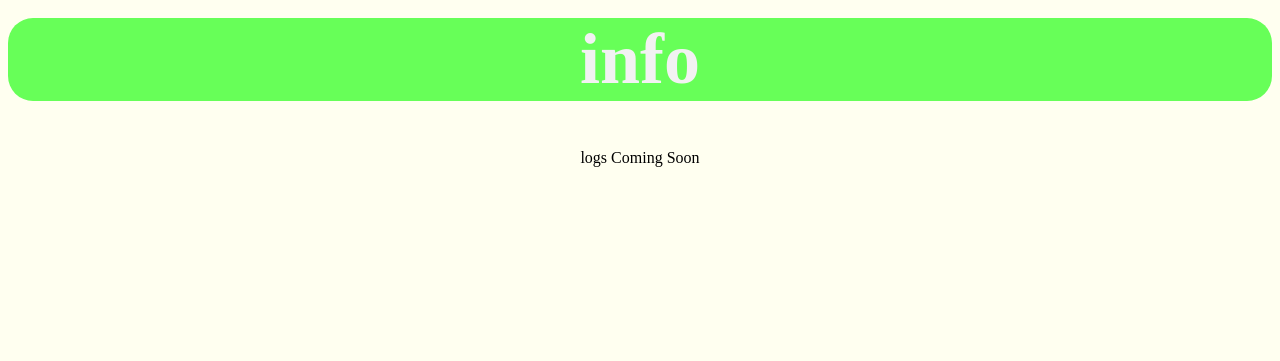
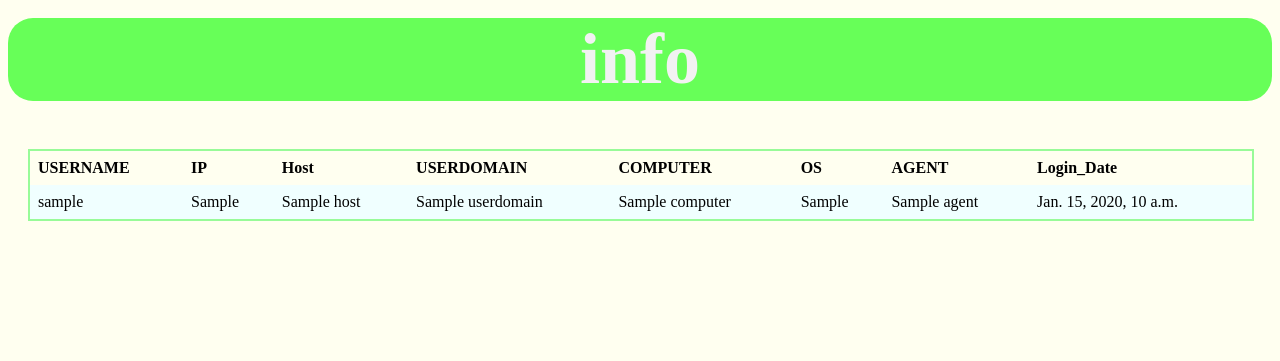
Before and after one commit to YazidEl7/Info_Project, a Django app: template HelpSelf/HelpInfo/templates/HelpInfo/logs.html in a window 1280 px wide. Shown: the top 361 px of the page. Run offline with Django 3.2, Linux system fonts and the light colour scheme; the template is opened without the code that fills it: most values are stand-ins (such as "Sample title", 1, 10 or a date in 2020); some web fonts are replaced.

Commit message:
Updating_Still_Ongoing

```diff
--- a/HelpSelf/HelpInfo/Dynamic/logged_users.json
+++ /dev/null
@@ -1,2 +0,0 @@
-{
-}
--- /dev/null
+++ b/HelpSelf/HelpInfo/static/Dynamic/logged_users.json
@@ -0,0 +1,2 @@
+[
+]
--- a/HelpSelf/HelpInfo/static/HelpInfo/as.js
+++ /dev/null
@@ -1,4 +0,0 @@
-
-document.getElementById("connection").onclick = function (){
-console.log("hello");
-};
--- a/HelpSelf/HelpInfo/static/HelpInfo/main.css
+++ b/HelpSelf/HelpInfo/static/HelpInfo/main.css
@@ -22,7 +22,7 @@ hr.new2 {
 }
 table.data {
   border-radius: 10px;
-  /* border-collapse: collapse; */
+  border-collapse: collapse;
   width: 97%;
   margin-left: 20px;
   margin-right: 20px;
--- a/HelpSelf/HelpInfo/templates/HelpInfo/index.html
+++ b/HelpSelf/HelpInfo/templates/HelpInfo/index.html
@@ -12,10 +12,20 @@
     <header>
         <h1>info</h1>
     </header>
-    <div id="list"></div>
+    {% if user.is_authenticated %}
+    <div class="Out" >
+        <button onclick="window.location.href = {% url 'logout' %};">User : {{ user.username }} | Log Out</button>
+    </div>
+    <hr class="new1">
+    <div class="btn-group">
+        <button onclick="window.location.href = '/Home';">Computers</button>
+        <button id="logs" onclick="window.location.href = '/Logs';">Logs</button>
+        <button onclick="window.location.href = '/Users_History';">Users Login History</button>
+     </div>
+    <hr class="new2">
+    {% endif %}
     <div>
         {% block content %}{% endblock %}
     </div>
-    <script src="{% static 'HelpInfo/as.js' %}"></script>
 </body>
 </html>
--- a/HelpSelf/HelpInfo/templates/HelpInfo/logs.html
+++ b/HelpSelf/HelpInfo/templates/HelpInfo/logs.html
@@ -1,5 +1,33 @@
 {% extends "HelpInfo/index.html" %}
 
 {% block content %}
-<p> logs Coming Soon </p>
+
+    <div style="overflow-x: auto;">
+    <table class="data">
+        <tr class="data-line">
+            <th class="data-header">USERNAME</th>
+            <th class="data-header">IP</th>
+            <th class="data-header">Host</th>
+            <th class="data-header">USERDOMAIN</th>
+            <th class="data-header">COMPUTER</th>
+            <th class="data-header">OS</th>
+            <th class="data-header">AGENT</th>
+            <th class="data-header">Login_Date</th>
+         </tr>
+            {% for i in objet %}
+         <tr class="data-line">
+            <td class="data-data">{{i.USERNAME}}</td>
+            <td class="data-data">{{i.IP}}</td>
+            <td class="data-data">{{i.Host}}</td>
+            <td class="data-data">{{i.USERDOMAIN}}</td>
+            <td class="data-data">{{i.COMPUTER}}</td>
+            <td class="data-data">{{i.OS}}</td>
+            <td class="data-data">{{i.AGENT}}</td>
+            <td class="data-data">{{i.DATE}}</td>
+         </tr>
+            {% endfor %}
+     </table>
+
+    </div>
+
 {% endblock %}
--- a/HelpSelf/HelpInfo/templates/HelpInfo/users_history.html
+++ b/HelpSelf/HelpInfo/templates/HelpInfo/users_history.html
@@ -2,4 +2,5 @@
 
 {% block content %}
 <p> Users History Coming Soon </p>
+
 {% endblock %}
--- a/HelpSelf/HelpInfo/templates/registration/login.html
+++ b/HelpSelf/HelpInfo/templates/registration/login.html
@@ -1,6 +1,7 @@
 {% extends "HelpInfo/index.html" %}
 
 {% block content %}
+    {% if not user.is_authenticated %}
     <h2 class="login-title">Log In</h2>
         <form method="post">
             {% csrf_token %}
@@ -15,9 +16,10 @@
                 </tr>
                 <tr>
                     <td></td>
-                    <td class="btn-group"><button id="connection" type="submit">Log In</button></td>
+                    <td class="btn-group"><button type="submit">Log In</button></td>
                 </tr>
             </table>
 
         </form>
+    {% endif %}
 {% endblock %}
--- a/HelpSelf/HelpInfo/urls.py
+++ b/HelpSelf/HelpInfo/urls.py
@@ -3,9 +3,10 @@ from django.urls import path, include
 from . import views
 
 urlpatterns = [
-    path('', views.login, name='Login'),
+    path('', views.m, name='m'),
     path('Home/', views.data, name='Home'),
     path('Logs/', views.logs, name='Logs'),
     path('Users_History/', views.users_history, name='Users_History'),
+    path('between/', views.between, name='between'),
     path('', include("django.contrib.auth.urls")),
 ]
--- a/HelpSelf/HelpSelf/settings.py
+++ b/HelpSelf/HelpSelf/settings.py
@@ -127,5 +127,5 @@ STATIC_URL = '/static/'
 # https://docs.djangoproject.com/en/3.2/ref/settings/#default-auto-field
 
 DEFAULT_AUTO_FIELD = 'django.db.models.BigAutoField'
-LOGIN_REDIRECT_URL = "/Home/"
+LOGIN_REDIRECT_URL = "/between/"
 LOGOUT_REDIRECT_URL = "/login/"
```
Also changed, not shown: HelpSelf/HelpInfo/templates/HelpInfo/data.html (+2 -16 lines), HelpSelf/HelpInfo/views.py (+60 -35 lines).
